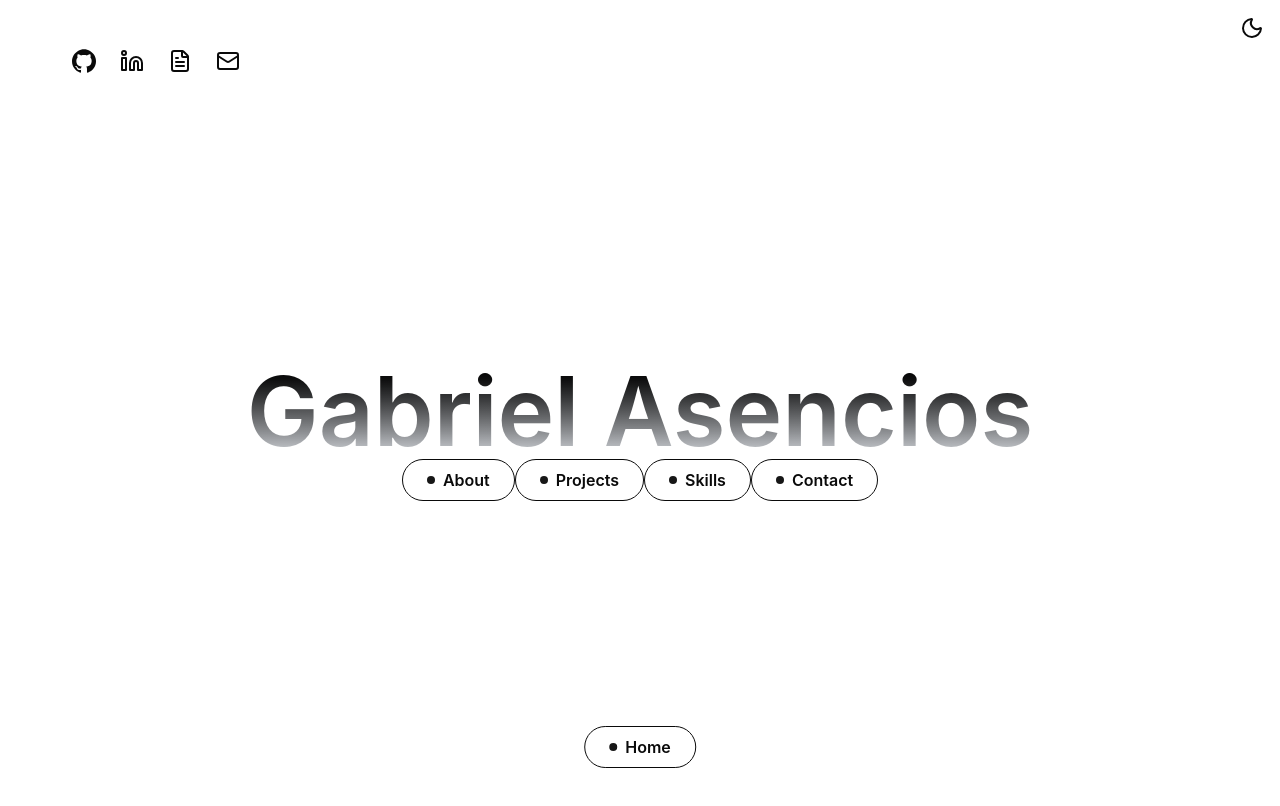
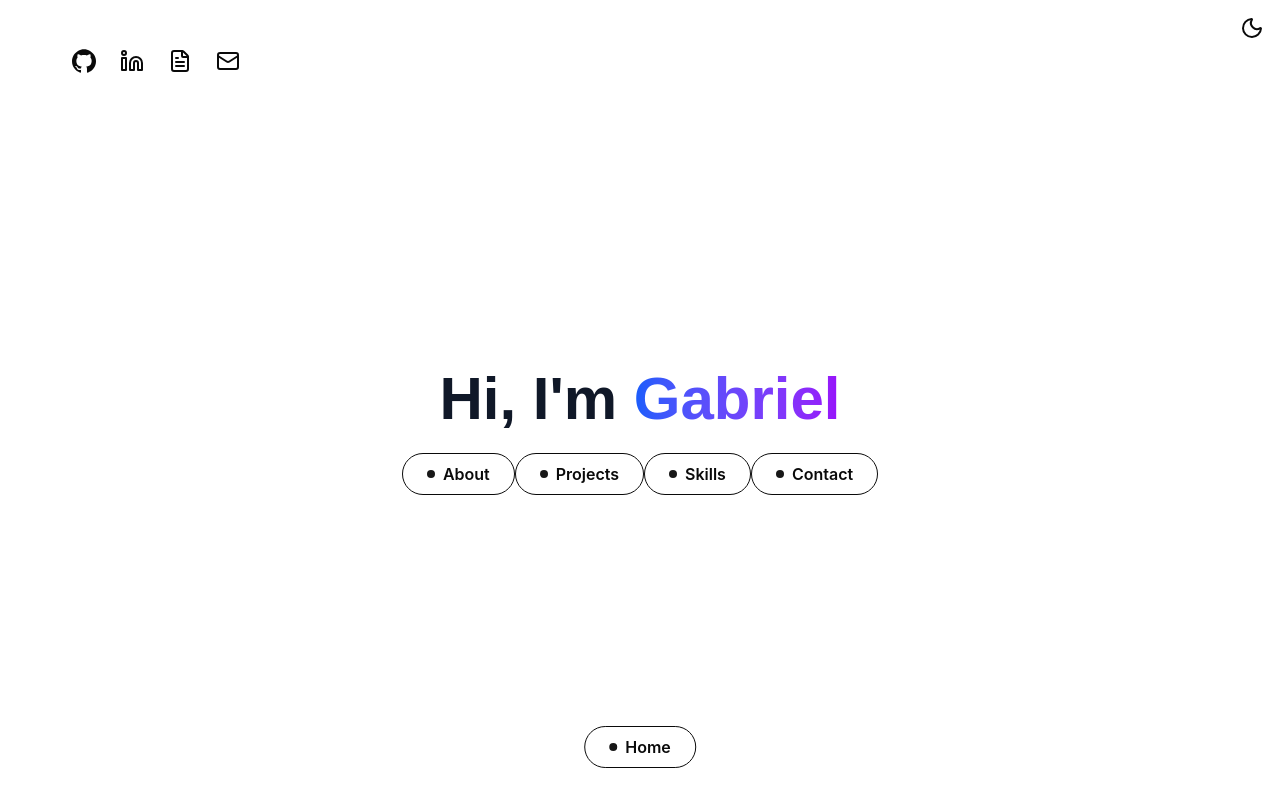
Before and after one commit to GabAsencios/personalPage, a React (Vite) app in the folder mypage/: page / in a window 1280 px wide. Shown: the top 806 px of the page. Built offline with nearby package versions, Linux system fonts and the light colour scheme.

Commit message:
Updated contact card

```diff
--- a/mypage/src/App.tsx
+++ b/mypage/src/App.tsx
@@ -58,10 +58,10 @@ export function App() {
       {/* SECTION 1: HERO */}
       <section id="main-section" className="main-section">
         {/* <img className="selfie-pic" src="/" alt="selfie" /> */}
-        <span className="pointer-events-none bg-linear-to-b from-black to-gray-300/80 bg-clip-text text-center text-8xl leading-none font-semibold whitespace-pre-wrap text-transparent dark:from-white dark:to-slate-900/10">
-          Gabriel Asencios
-        </span>
-        {buttonPages()}
+        <h1 className="mb-6 text-3xl font-bold text-heading md:text-5xl lg:text-6xl" style={{ fontFamily: 'DM-sans, sans-serif' }}>
+          Hi, I'm <span className="text-transparent bg-clip-text bg-gradient-to-r from-blue-600 to-purple-600">Gabriel</span></h1>
+
+        <ButtonPages/>
       </section>
       {/* SECTION 2: ABOUT*/}
       <section id="about-section" className="about-section">
@@ -100,7 +100,7 @@ export function App() {
         <h2 className="pointer-events-none bg-linear-to-b from-black to-gray-300/80 bg-clip-text text-center text-8xl leading-none font-semibold whitespace-pre-wrap text-transparent dark:from-white dark:to-slate-900/10">
           Contact
         </h2>
-        {contactCard()}
+        <ContactCard />
       </section>
     </main>
   );
@@ -136,7 +136,7 @@ const scrollToSection = (className: string) => {
     element.scrollIntoView({ behavior: "smooth" });
   }
 };
-function buttonPages() {
+function ButtonPages() {
   return (
     <div className="flex flex-row gap-4">
       <div>
@@ -214,16 +214,15 @@ function SkillsGrid() {
   );
 }
 
-function contactCard() {
+function ContactCard() {
   return (
     <div className="w-full max-w-md p-4">
       <MagicCard
         className="flex flex-col items-center justify-center p-6 shadow-2xl"
-        gradientColor="#D9D9D955"
       >
         <div className="w-full space-y-4">
           <div className="text-center">
-            <h3 className="text-2xl font-bold text-black dark:text-white">
+            <h3 className="text-2xl font-bold ">
               Get in Touch
             </h3>
             <p className="text-sm text-gray-500 dark:text-gray-400">
@@ -232,7 +231,7 @@ function contactCard() {
           </div>
 
           <div className="space-y-2">
-            <label className="text-sm font-medium text-black dark:text-white">
+            <label className="text-sm font-medium ">
               Name
             </label>
             <input
@@ -243,7 +242,7 @@ function contactCard() {
           </div>
 
           <div className="space-y-2">
-            <label className="text-sm font-medium text-black dark:text-white">
+            <label className="text-sm font-medium">
               Email
             </label>
             <input
@@ -254,7 +253,7 @@ function contactCard() {
           </div>
 
           <div className="space-y-2">
-            <label className="text-sm font-medium text-black dark:text-white">
+            <label className="text-sm font-medium">
               Subject
             </label>
             <input
--- a/mypage/src/components/ui/magic-card.tsx
+++ b/mypage/src/components/ui/magic-card.tsx
@@ -16,9 +16,9 @@ interface MagicCardProps {
 export function MagicCard({
   children,
   className,
-  gradientSize = 200,
-  gradientColor = "#262626",
-  gradientOpacity = 0.8,
+  gradientSize = 300,
+  gradientColor = "#8a14d8",
+  gradientOpacity = 0,
   gradientFrom = "#9E7AFF",
   gradientTo = "#FE8BBB",
 }: MagicCardProps) {
```
